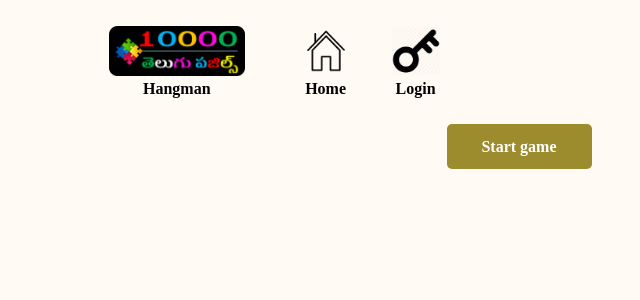
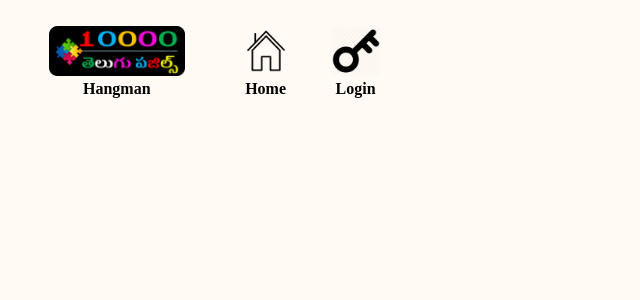
Before and after one commit to sjasthi/hangman, a PHP site: page /nav.php in a window 1280 px wide. Shown: the top 300 px of the page, without its empty margins (121-761 px from the left). Run offline with PHP 8.4, Linux system fonts and the light colour scheme.

Commit message:
added navbar to hangman game

```diff
--- a/css/mainStylesheet.css
+++ b/css/mainStylesheet.css
@@ -9,16 +9,16 @@ nav {
     margin-left: 100px;
 }
 
-nav ul {
+nav ul.nav-list {
     display: flex;
     gap: 40px;
     list-style: none;
     align-items: center;
     padding: 10px;
-    margin-left: 120px;
+    margin-left: 60px;
 }
 
-ul li {
+.nav-list  li {
     text-align: center;
 }
 
--- a/nav.php
+++ b/nav.php
@@ -14,7 +14,7 @@
 
     <nav>
 
-        <ul>
+        <ul class="nav-list">
             <a href="index.php">
                 <li class="logo">
                     <img src="./images/app_logo.png" alt="">
@@ -46,10 +46,7 @@
         </ul>
     </nav>
 
-    <div class='play-btn'>
-    <a class="btn" href="hangman.php">Start game</a>
 
-    </div>
 
 </body>
 
```
Also changed, not shown: css/hangman_style.css (+7 -5 lines), hangman.php (+12 -3 lines), index.php (+5 -2 lines).
